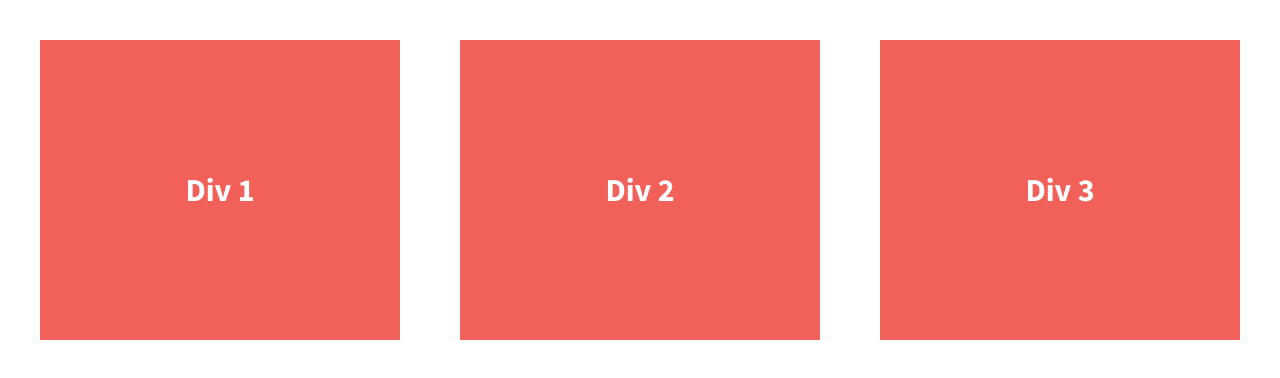
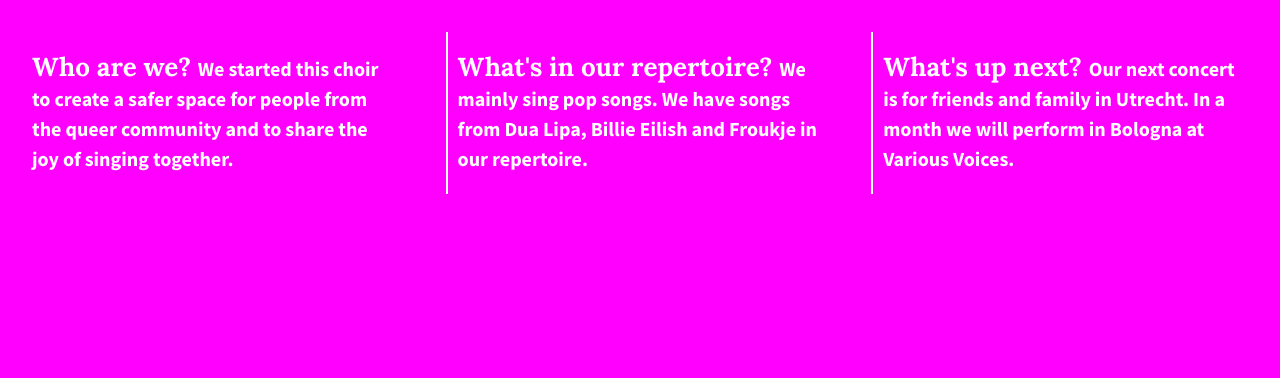
Before and after one commit to marjoleinkeltjens/divs-flexbox-starter, a plain HTML site: page index.html in a window 1280 px wide. Drawn offline with nearby package versions, Linux system fonts and the light colour scheme.

Commit message:
Adjusted columns

```diff
--- a/css/main.css
+++ b/css/main.css
@@ -97,36 +97,47 @@ textarea {
 
 
 html {
-  background-color: #fff;
+  background-color: #FF00FF;
   height: 100%;
+  width: 100%;
 }
 
 body {
     font-family: 'Source Sans Pro', sans-serif;
+    font-weight: 700;
     padding: 2em;
-  font-size: 1.25em;
+    color: #fff;
     height: 100%;
   }
 
   .wrapper {
-  /*add display:flex and set justify-content to space-between*/
-  font-weight: 700;
     display: flex;
+    flex-flow: row wrap;
     justify-content: space-between;
+    align-items: center;
   }
 
   .div-1, .div-2, .div-3 {
-  /*give the divs a width of 30%, add display:flex, set justify-content and align-items to center*/
     display: flex;
-  width: 30%;
     justify-content: center;
     align-items: center;
     color: #fff;
     line-height: 1.5em;
-  font-size: 1.6em;
-  background-color: #f16059;
-  height: 300px;
+    font-size: 1.25em;
+    width: 30%;
+    height: auto;
   }
+
+  .div-2, .div-3 {
+    border-left: 2px solid #fff;
+    padding-left: 10px;
+  }
+
+  .wrapper span {
+    font-family: 'Lora', sans-serif;
+    font-size: 1.3em;
+  }
+
 
 
 
--- a/index.html
+++ b/index.html
@@ -23,13 +23,13 @@
 
         <section class="wrapper">
             <div class="div-1">
-                Div 1
+                <p><span>Who are we? </span>We started this choir to create a safer space for people from the queer community and to share the joy of singing together.</p>
             </div>
             <div class="div-2">
-                Div 2
+                <p><span>What's in our repertoire? </span>We mainly sing pop songs. We have songs from Dua Lipa, Billie Eilish and Froukje in our repertoire.</p>
             </div>
             <div class="div-3">
-                Div 3
+                <p><span>What's up next? </span>Our next concert is for friends and family in Utrecht. In a month we will perform in Bologna at Various Voices.</p>
             </div>
         </section>
 
```
Lines whose indentation alone changed are shown as unchanged.
